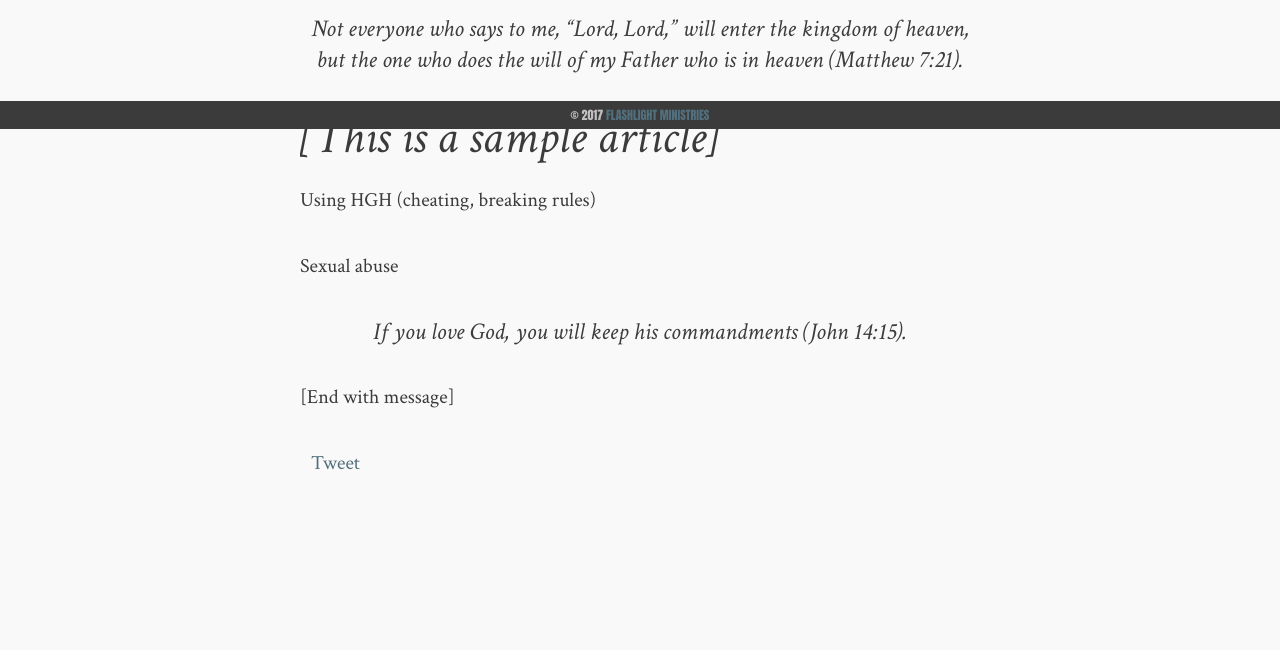
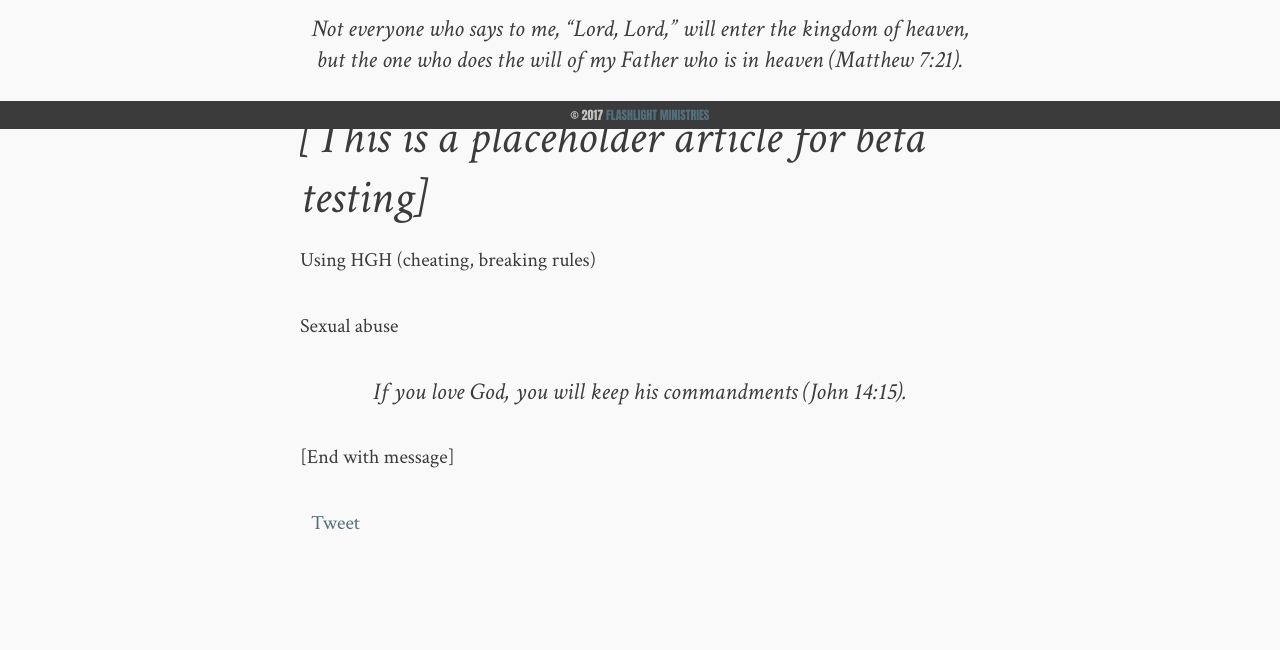
Before and after one commit to flashlightministries/oilforlight, a Jekyll site: the page built from _posts/2016-03-16-peyton-manning-seeks-blessing.md, in a window 1280 px wide. Shown: the part 771-1421 px from the top of the page. Built offline with Jekyll 4.4.1, drawn with Linux system fonts in a browser that asks for light colours; comment, search, counter and statistics services are not loaded; before the commit the page ends 1361 px from its top, so only the background shows below that.

Commit message:
Update 2016-03-16-peyton-manning-seeks-blessing.md

```diff
--- a/_posts/2016-03-16-peyton-manning-seeks-blessing.md
+++ b/_posts/2016-03-16-peyton-manning-seeks-blessing.md
@@ -13,7 +13,7 @@ comments: true
 
 > Not everyone who says to me, "Lord, Lord," will enter the kingdom of heaven, but the one who does the will of my Father who is in heaven (Matthew 7:21).
 
-# [This is a sample article]
+# [This is a placeholder article for beta testing]
 
 Using HGH (cheating, breaking rules)
 
```
